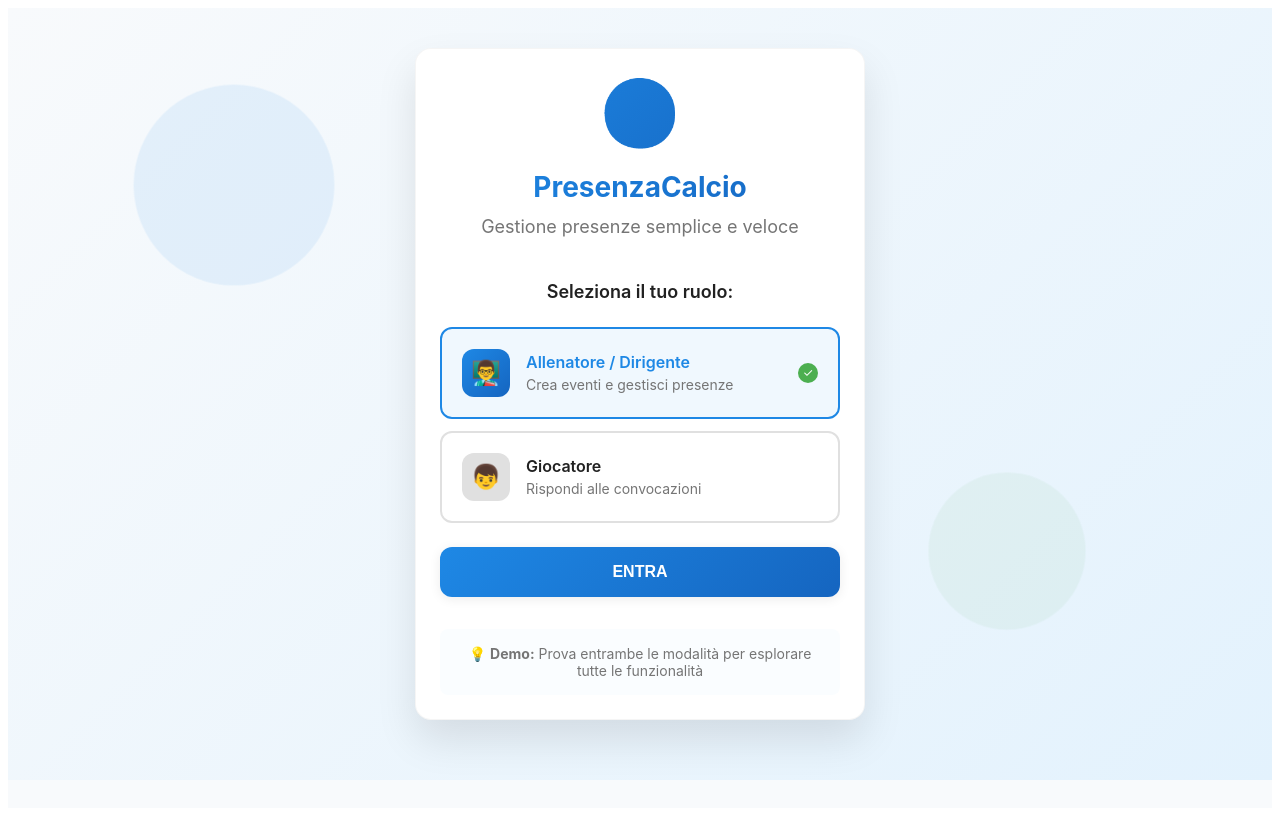
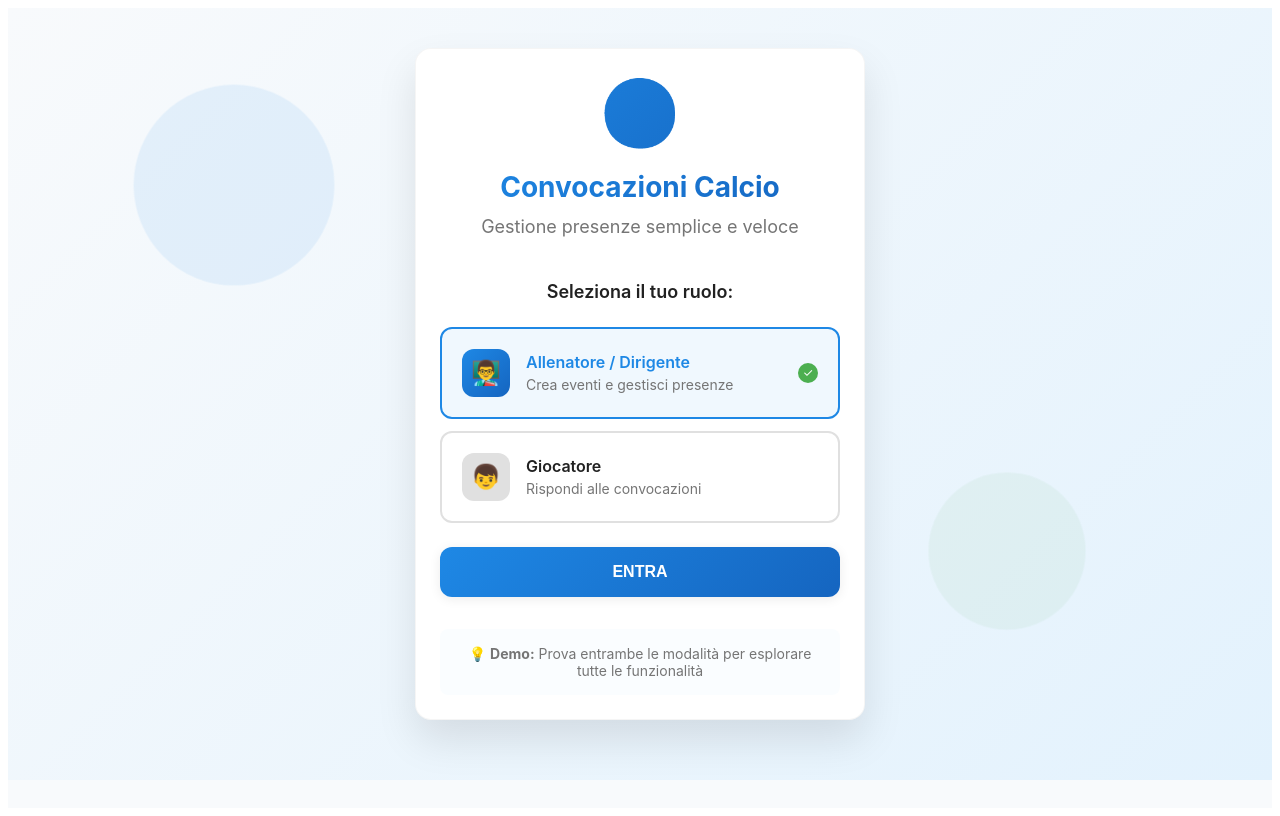
Before and after one commit to giovannibuoli-lang/poggese-calcio-presenze, a React (Create React App) app: page / in a window 1280 px wide. Built offline with nearby package versions, Linux system fonts and the light colour scheme.

Commit message:
Update app branding to Convocazioni Calcio

```diff
--- a/src/App.js
+++ b/src/App.js
@@ -839,7 +839,7 @@ const AuthScreen = ({ onLogin }) => {
               backgroundClip: 'text',
               marginBottom: '8px'
             }}>
-              PresenzaCalcio
+              Convocazioni Calcio
             </div>
             <div style={{
               ...styles.text,
```
